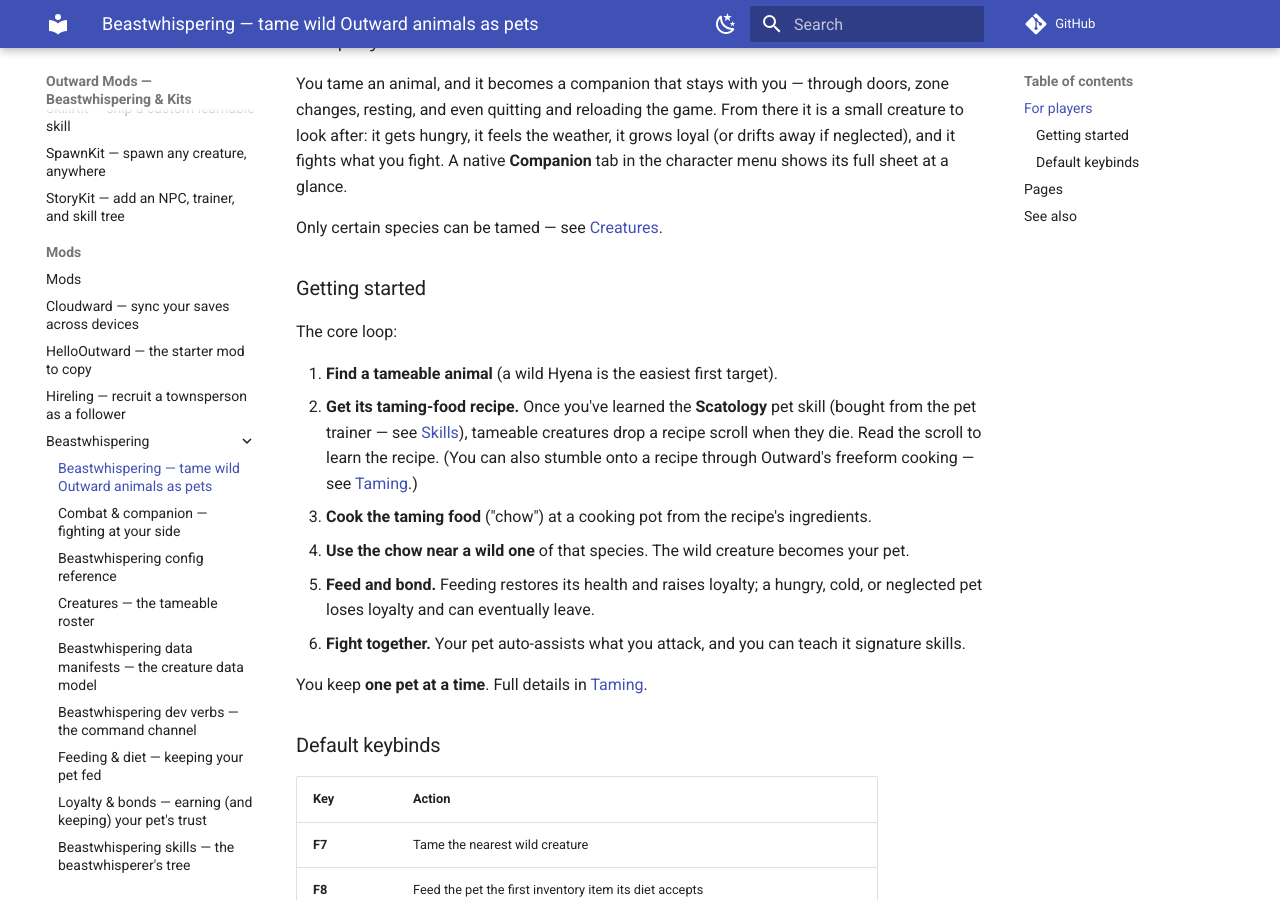
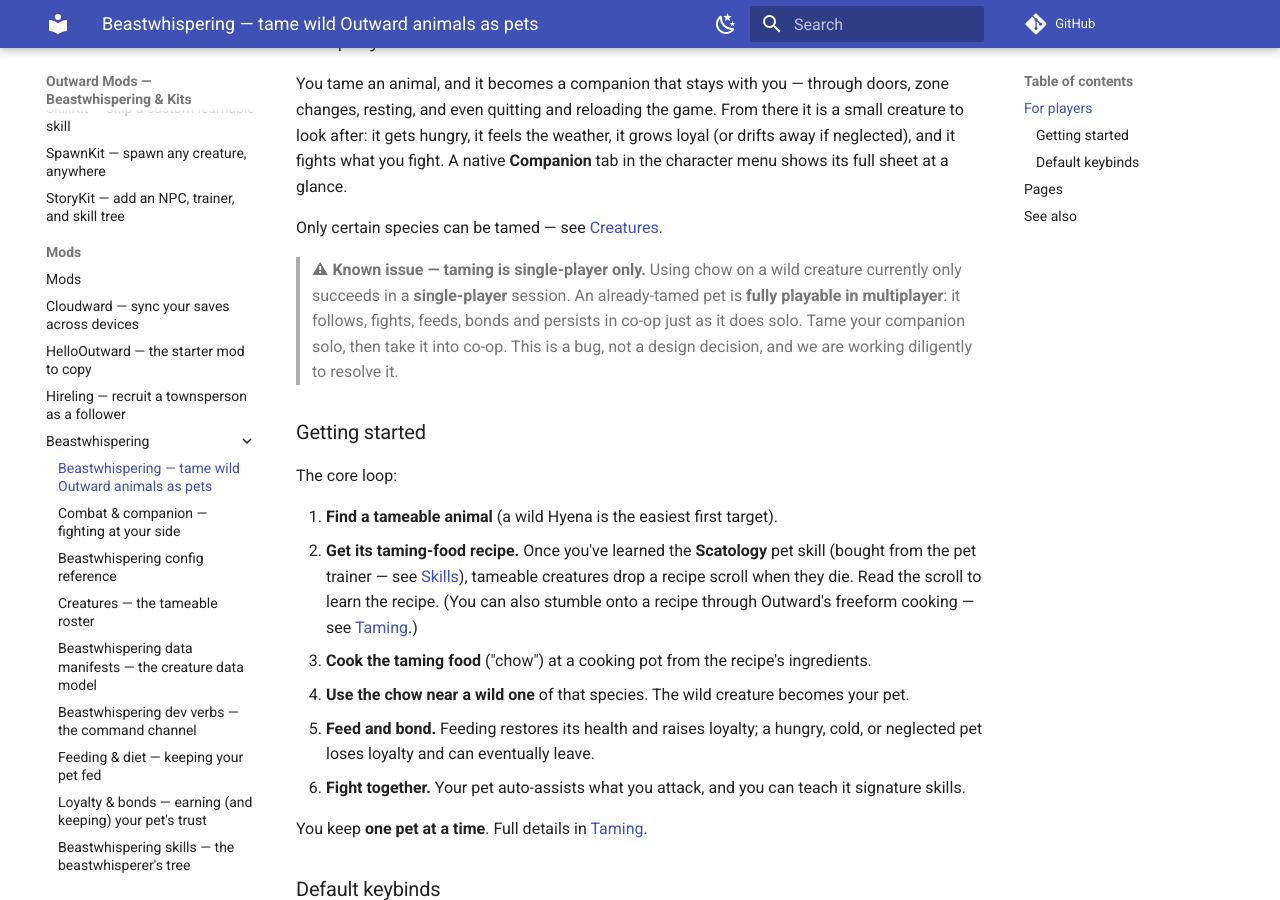
Before and after one commit to cobalt-craft/outward-mods-wiki, an MkDocs documentation site: the page built from docs/mods/beastwhispering/README.md, in a window 1280 px wide and 900 px high, scrolled down 436 px. Built offline with MkDocs 1.6.1 and Material for MkDocs 9.7.7, drawn with Linux system fonts in a browser that asks for light colours; comment, search, counter and statistics services are not loaded.

Commit message:
Sync wiki from source @ 323dab2

```diff
--- a/docs/mods/beastwhispering/README.md
+++ b/docs/mods/beastwhispering/README.md
@@ -21,6 +21,12 @@ it gets hungry, it feels the weather, it grows loyal (or drifts away if neglecte
 what you fight. A native **Companion** tab in the character menu shows its full sheet at a glance.
 
 Only certain species can be tamed — see [Creatures](./creatures.md).
+
+> **⚠ Known issue — taming is single-player only.** Using chow on a wild creature currently only
+> succeeds in a **single-player** session. An already-tamed pet is **fully playable in multiplayer**:
+> it follows, fights, feeds, bonds and persists in co-op just as it does solo. Tame your companion
+> solo, then take it into co-op. This is a bug, not a design decision, and we are working diligently
+> to resolve it.
 
 ### Getting started
 
```
Also changed, not shown: docs/mods/beastwhispering/taming.md (+6 -0 lines).
